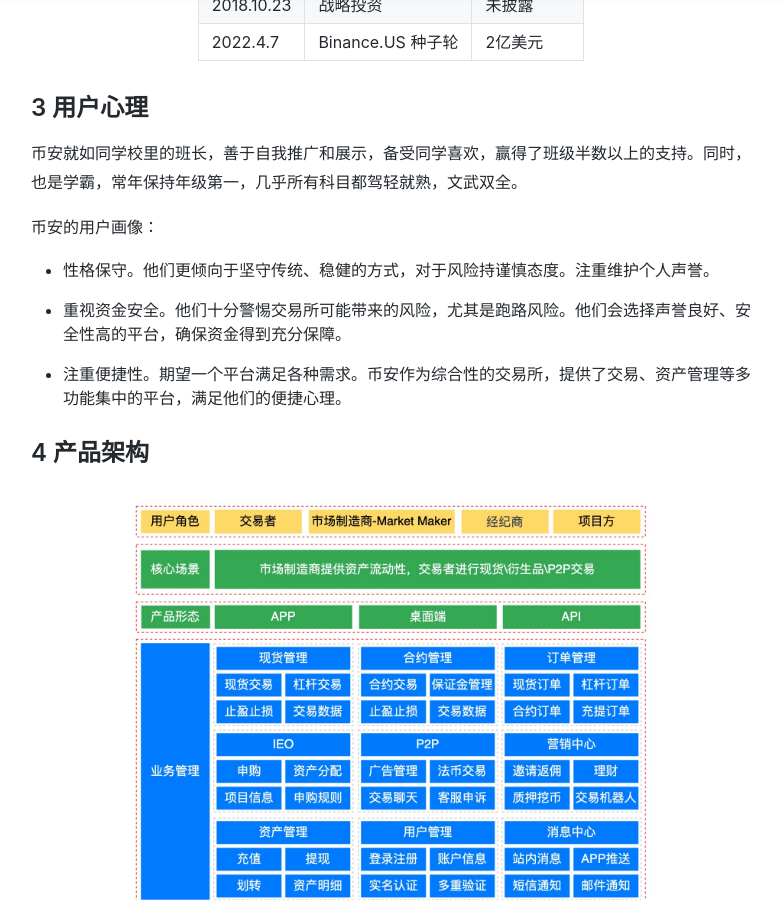
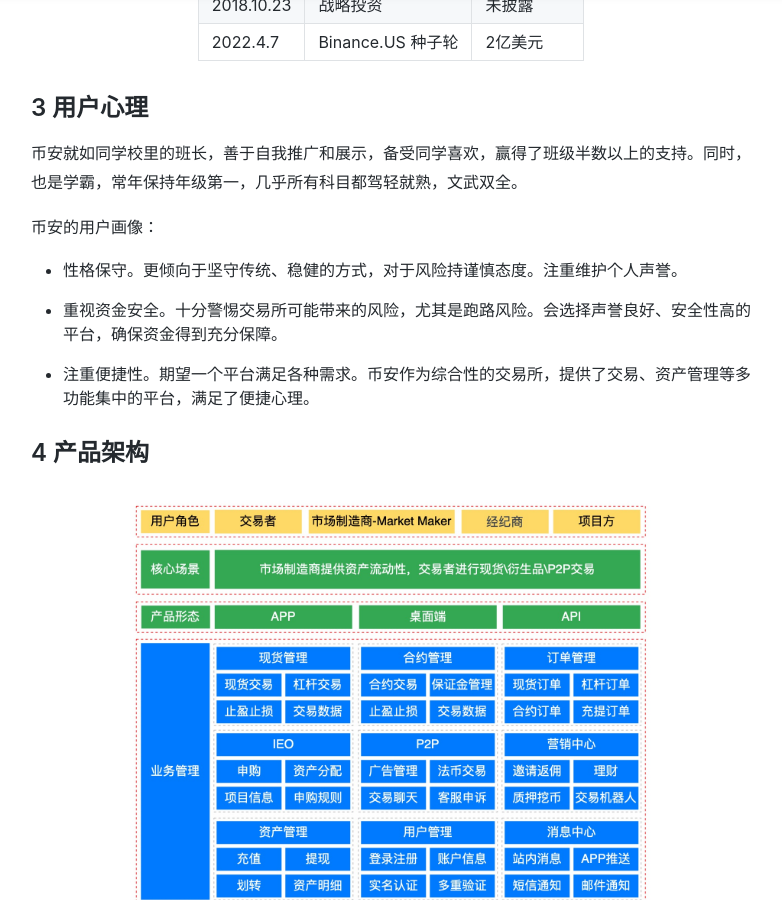
Before and after one commit to june111/june111.github.io, a Jekyll site: the page built from _posts/2023-08-04-binance-product-analysis.md, in a window 1280 px wide and 900 px high, scrolled down 1666 px. Shown: the whole window, without its empty margins (249-1031 px from the left). Built offline with Jekyll 4.4.1, drawn with Linux system fonts in a browser that asks for light colours; nearby versions of some CDN libraries; some web fonts are replaced; comment, search, counter and statistics services are not loaded; a style sheet for code colours, icons or effects is not loaded.

Commit message:
update content

```diff
--- a/_posts/2023-08-04-binance-product-analysis.md
+++ b/_posts/2023-08-04-binance-product-analysis.md
@@ -52,9 +52,9 @@
 
 币安的用户画像：
 
-* 性格保守。他们更倾向于坚守传统、稳健的方式，对于风险持谨慎态度。注重维护个人声誉。
-* 重视资金安全。他们十分警惕交易所可能带来的风险，尤其是跑路风险。他们会选择声誉良好、安全性高的平台，确保资金得到充分保障。
-* 注重便捷性。期望一个平台满足各种需求。币安作为综合性的交易所，提供了交易、资产管理等多功能集中的平台，满足他们的便捷心理。
+* 性格保守。更倾向于坚守传统、稳健的方式，对于风险持谨慎态度。注重维护个人声誉。
+* 重视资金安全。十分警惕交易所可能带来的风险，尤其是跑路风险。会选择声誉良好、安全性高的平台，确保资金得到充分保障。
+* 注重便捷性。期望一个平台满足各种需求。币安作为综合性的交易所，提供了交易、资产管理等多功能集中的平台，满足了便捷心理。
 
 ## 4 产品架构
 
```
Also changed, not shown: _posts/2023-08-16-okx-product-analysis-en.md (+1 -1 lines), _posts/2023-08-16-okx-product-analysis.md (+2 -2 lines), assets/img/post/2023-08-04/architecture-en.jpg, assets/img/post/2023-08-16/architecture-en.jpg, 2 other files.
